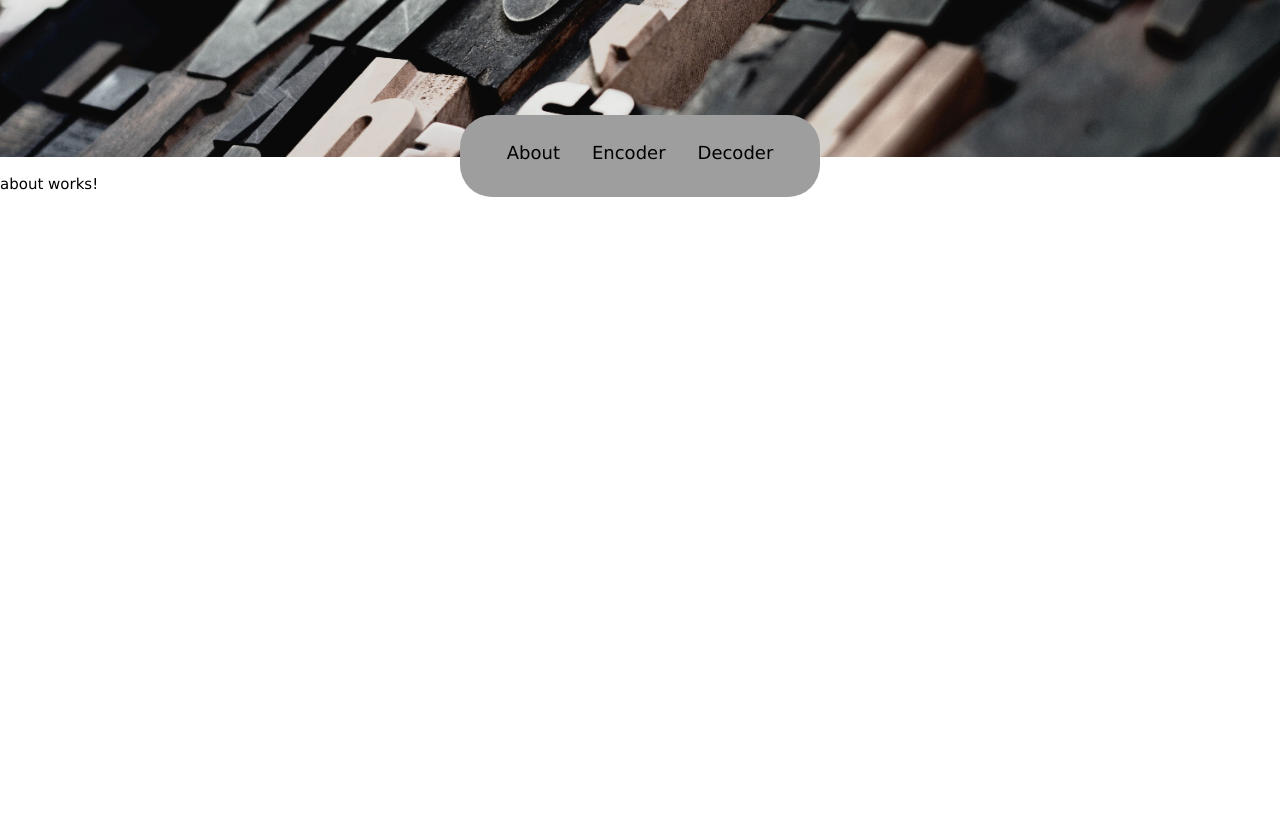
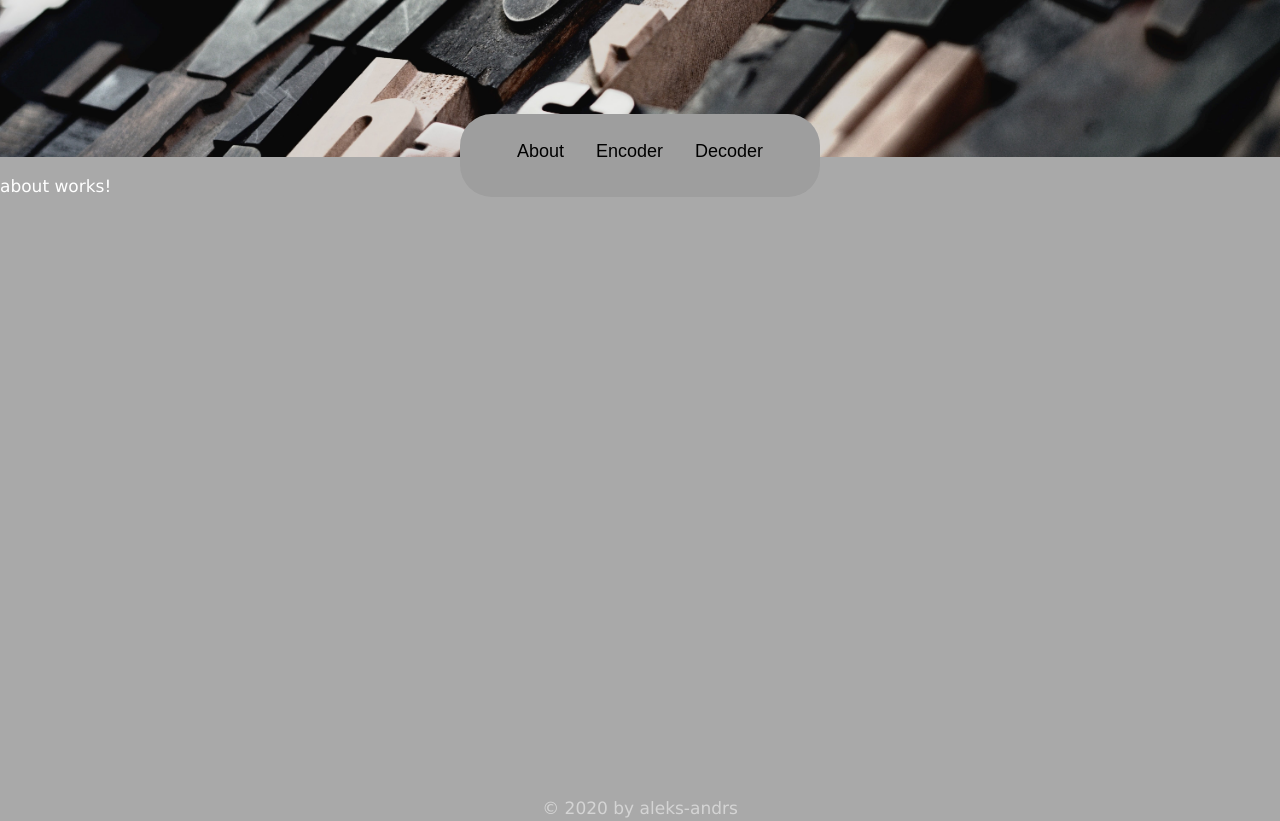
Before and after one commit to aleks-andrs/AlbertiCipherDisk, an Angular app: page /home in a window 1280 px wide. Before the commit the page ends 800 px from the top, so only its background shows below. Built offline with nearby package versions, Linux system fonts and the light colour scheme.

Commit message:
Added footer

```diff
--- a/src/app/app.component.css
+++ b/src/app/app.component.css
@@ -0,0 +1,15 @@
+#footer {
+  position: absolute;
+  bottom:0;
+  width:100%;
+  height: 2.5rem;
+}
+
+#page-container {
+  position: relative;
+  min-height: 100vh;
+}
+
+#content-wrap {
+  padding-bottom: 3.5rem;
+}
--- a/src/app/app.component.html
+++ b/src/app/app.component.html
@@ -1,2 +1,5 @@
 <app-header></app-header>
 <router-outlet></router-outlet>
+<div id="footer" class="w3-padding-16">
+  <app-footer></app-footer>
+</div>
--- a/src/app/app.module.ts
+++ b/src/app/app.module.ts
@@ -8,6 +8,7 @@ import { EncoderComponent } from './encoder/encoder.component';
 import { DecoderComponent } from './decoder/decoder.component';
 import { AboutComponent } from './about/about.component';
 import { HeaderComponent } from './header/header.component';
+import { FooterComponent } from './footer/footer.component';
 
 @NgModule({
   declarations: [
@@ -15,7 +16,8 @@ import { HeaderComponent } from './header/header.component';
     EncoderComponent,
     DecoderComponent,
     AboutComponent,
-    HeaderComponent
+    HeaderComponent,
+    FooterComponent
   ],
   imports: [
     BrowserModule,
--- /dev/null
+++ b/src/app/footer/footer.component.css
@@ -0,0 +1,4 @@
+p{
+  text-align: center;
+  opacity: 0.5;
+}
--- /dev/null
+++ b/src/app/footer/footer.component.html
@@ -0,0 +1,3 @@
+<div>
+  <p>© 2020 by aleks-andrs</p>
+</div>
--- /dev/null
+++ b/src/app/footer/footer.component.ts
@@ -0,0 +1,15 @@
+import { Component, OnInit } from '@angular/core';
+
+@Component({
+  selector: 'app-footer',
+  templateUrl: './footer.component.html',
+  styleUrls: ['./footer.component.css']
+})
+export class FooterComponent implements OnInit {
+
+  constructor() { }
+
+  ngOnInit(): void {
+  }
+
+}
--- a/src/styles.css
+++ b/src/styles.css
@@ -1 +1,11 @@
-/* You can add global styles to this file, and also import other style files */
+body {
+  background-color: #A9A9A9;
+  font-size: 17px;
+  color: white
+}
+
+.w3-button {
+  font-family: "Quicksand-SemiBold", sans-serif;
+  border-style: solid;
+  border-color: gray;
+}
```
Also changed, not shown: 1 other file (tests, documents, lock files or other folders).
